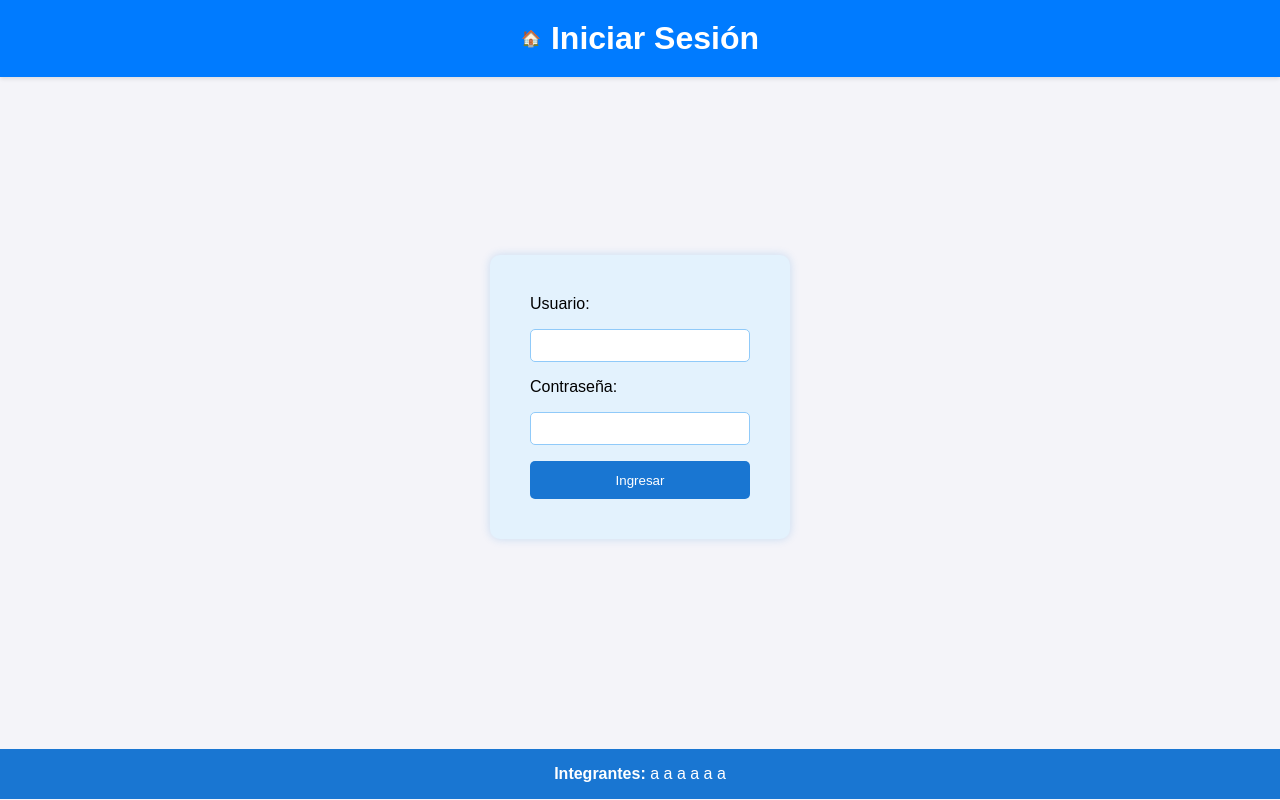
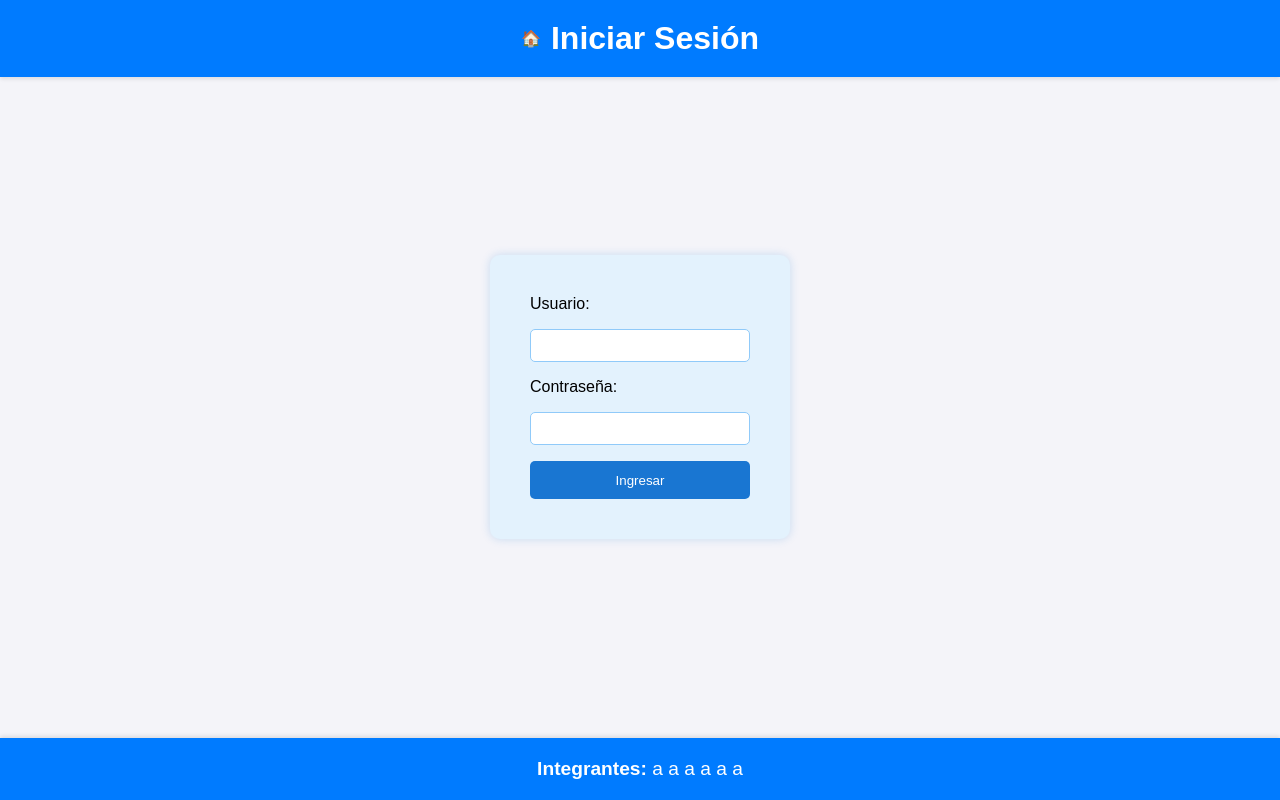
Before and after one commit to christian22854/Trabajo-Practico-2, a React (Create React App) app: page / in a window 1280 px wide. Built offline with nearby package versions, Linux system fonts and the light colour scheme.

Commit message:
Modificacion del estilo del footer

```diff
--- a/src/style/Footer.css
+++ b/src/style/Footer.css
@@ -1,7 +1,23 @@
+* {
+  box-sizing: border-box;
+  margin: 0;
+  padding: 0;
+}
+
 .footer {
-    background-color: #1976d2;
-    color: white;
-    text-align: center;
-    padding: 1rem;
-    margin-top: 2rem;
-  }
+  background-color: #007bff;
+  color: white;
+  width: 100vw;
+  padding: 20px;
+  text-align: center;
+  box-shadow: 0 -2px 4px rgba(0, 0, 0, 0.1);
+  font-family: 'Arial', sans-serif;
+  position: fixed;
+  bottom: 0;
+  left: 0;
+}
+
+.footer p {
+  margin: 0;
+  font-size: 1.2em;
+}
```
